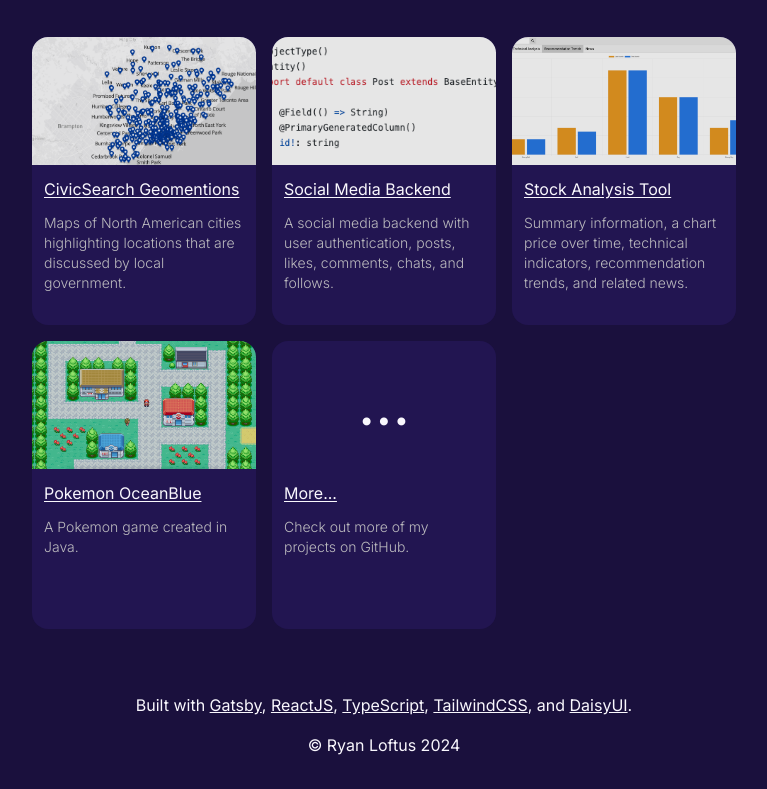
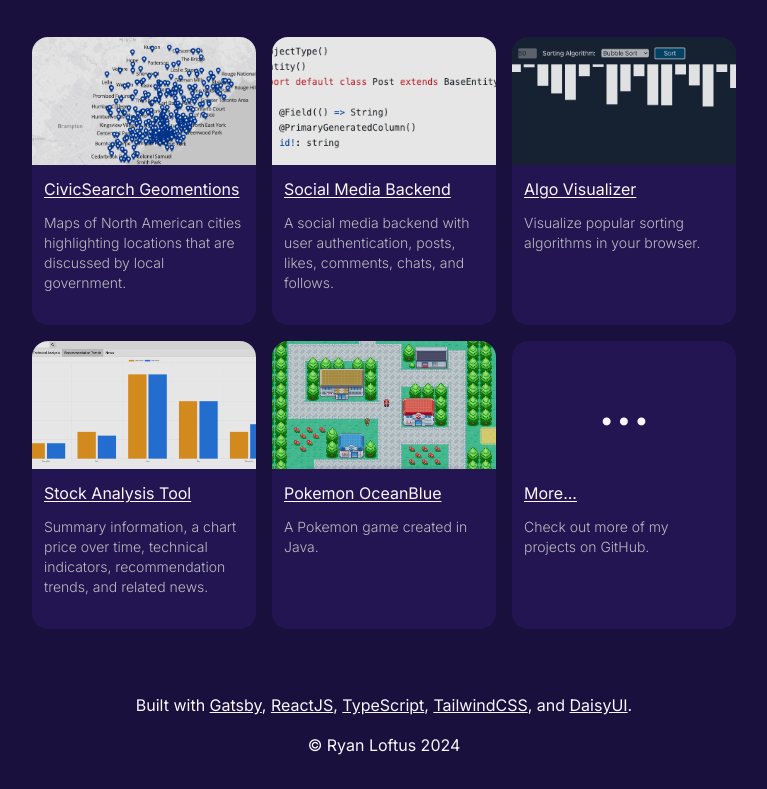
Before and after one commit to ryanloftus/ryanloftus, a Gatsby site: page / in a window 1280 px wide. Shown: the part 711-1500 px from the top of the page, without its empty margins (256-1023 px from the left). Built offline with nearby package versions, Linux system fonts and the light colour scheme; Gatsby itself is replaced by a stand-in of ours.

Commit message:
adding project and resume

```diff
--- a/src/components/AboutSection.tsx
+++ b/src/components/AboutSection.tsx
@@ -11,6 +11,6 @@ export const AboutSection: React.FC<{}> = () => (
       I am interested in software engineering, data science, and AI.
     </p>
     <br />
-    <a href="" target="_blank" className="p-2 underline underline-offset-2 decoration-2 hover:text-primary">Resume<span className="material-symbols-outlined align-text-bottom text-sm ml-1">open_in_new</span></a>
+    <a href="../../Resume.pdf" target="_blank" className="p-2 underline underline-offset-2 decoration-2 hover:text-primary">Resume<span className="material-symbols-outlined align-text-bottom text-sm ml-1">open_in_new</span></a>
   </>
 );
--- a/src/components/ProjectsSection.tsx
+++ b/src/components/ProjectsSection.tsx
@@ -6,6 +6,7 @@ import civicSearchGeomentionsImage from "../images/civicsearch-geomentions.png";
 import stockAnalysisImage from "../images/stock-analysis.png";
 import pokemonOceanBlueImage from "../images/pokemon-oceanblue.png";
 import socialMediaBackendImage from "../images/social-media-backend.png";
+import algoVisualizerImage from "../images/algo-visualizer.png";
 
 const projects: Work[] = [
   {
@@ -21,6 +22,13 @@ const projects: Work[] = [
     imageSrc: socialMediaBackendImage,
     description: "A social media backend with user authentication, posts, likes, comments, chats, and follows.",
     technologies: ["TypeScript", "GraphQL", "Redis", "PostgreSQL", "TypeORM"],
+  },
+  {
+    title: "Algo Visualizer",
+    url: "https://gihub.com/ryanloftus/algo-visualizer",
+    imageSrc: algoVisualizerImage,
+    description: "Visualize popular sorting algorithms in your browser.",
+    technologies: ["TypeScript", "ReactJS", "TailwindCSS"],
   },
   {
     title: "Stock Analysis Tool",
--- a/src/pages/index.tsx
+++ b/src/pages/index.tsx
@@ -30,6 +30,7 @@ export default IndexPage;
 export const Head: HeadFC = () => (
   <>
     <title>Ryan Loftus</title>
+    <meta name="description" content="Ryan Loftus is a Computer Science student at the University of Waterloo and a Software Engineer." />
     <link rel="preconnect" href="https://fonts.googleapis.com" />
     <link href="https://fonts.googleapis.com/css2?family=Inter:wght@100..900&display=swap" rel="stylesheet" />
     <link href="https://fonts.googleapis.com/css2?family=Material+Symbols+Outlined:wght@300" rel="stylesheet" />
```
Also changed, not shown: src/images/algo-visualizer.png (added), 1 other file.
